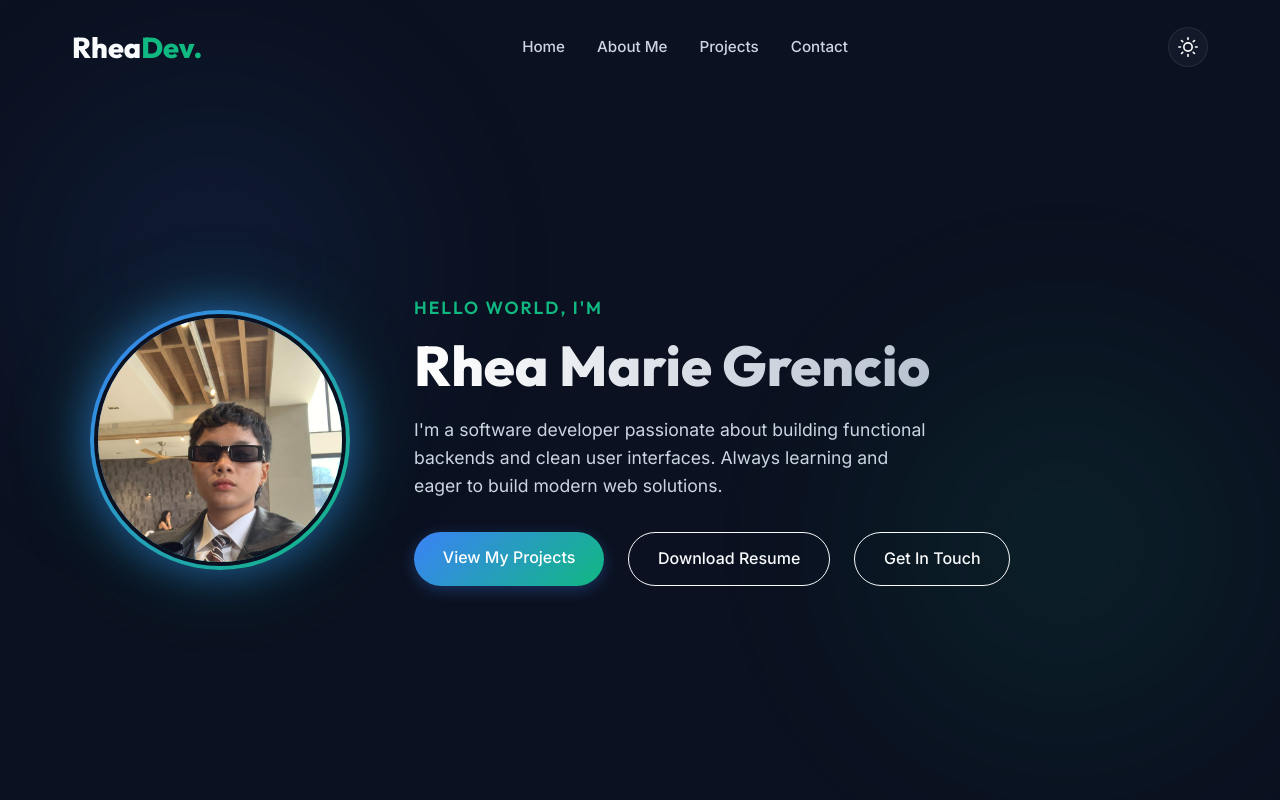
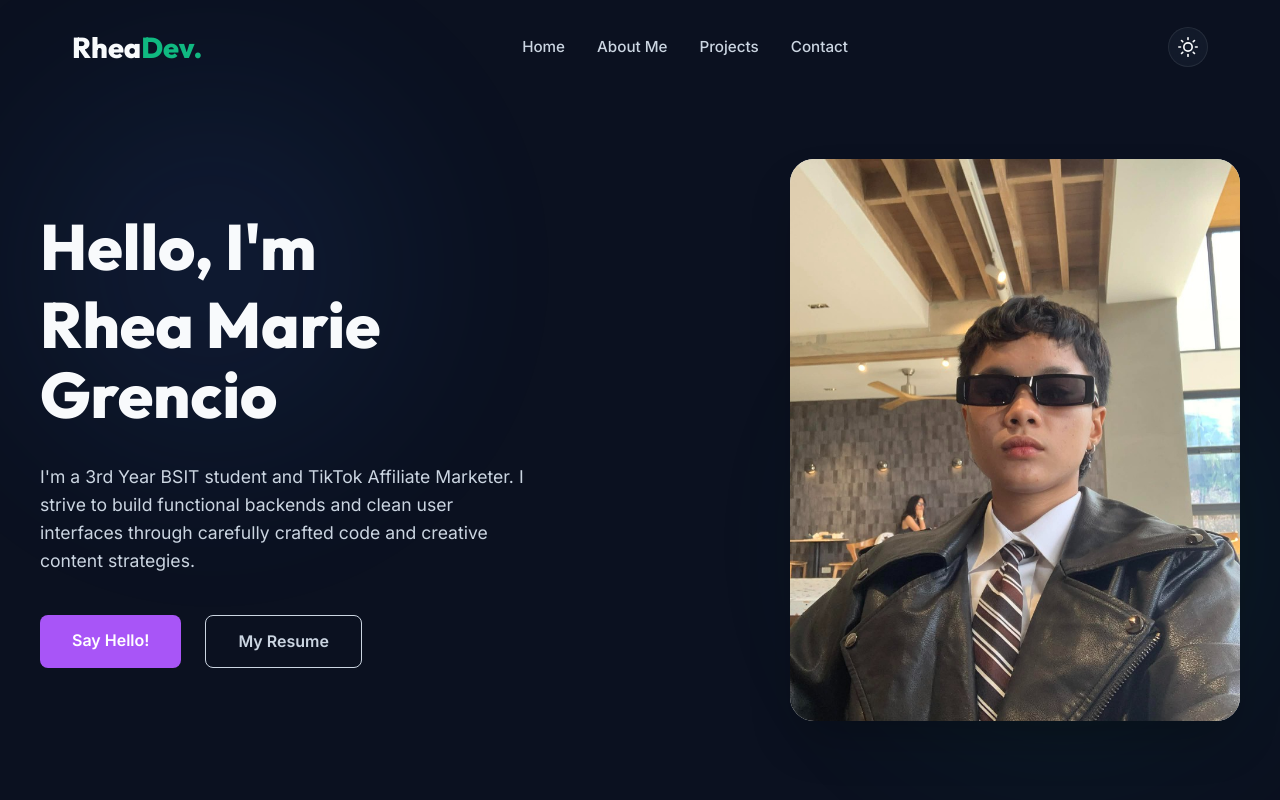
Before and after one commit to Buenavistarm/MY-PORTFOLIO, a React (Vite) app: page / in a window 1280 px wide. Shown: the top 800 px of the page. Built offline with nearby package versions, Linux system fonts and the light colour scheme.

Commit message:
Update Hero layout to match clean design: text left, rounded rectangle photo right

```diff
--- a/src/components/Home.jsx
+++ b/src/components/Home.jsx
@@ -4,30 +4,32 @@ import React from 'react';
 const Home = () => {
   return (
     <section id="home" className="hero fade-in appear">
-      <div className="hero-inner">
-        {/* Left — Profile Photo */}
-        <div className="hero-photo-wrapper">
-          <div className="hero-photo-ring">
+      <div className="hero-inner-clean">
+        {/* Left — Text Content */}
+        <div className="hero-content-left">
+          <h1 className="hero-title-main">
+            Hello, I'm <br />
+            <span>Rhea Marie Grencio</span>
+          </h1>
+          <p className="hero-description-clean">
+            I'm a 3rd Year BSIT student and TikTok Affiliate Marketer.
+            I strive to build functional backends and clean user interfaces
+            through carefully crafted code and creative content strategies.
+          </p>
+          <div className="cta-group-clean">
+            <a href="#contact" className="btn-clean-violet">Say Hello!</a>
+            <a href="/resume.png" download className="btn-clean-outline">My Resume</a>
+          </div>
+        </div>
+
+        {/* Right — Profile Photo */}
+        <div className="hero-photo-container-clean">
+          <div className="hero-photo-wrapper-rect">
             <img
               src="/profile.jpg"
               alt="Rhea Marie Grencio"
-              className="hero-photo"
+              className="hero-photo-rect"
             />
-          </div>
-        </div>
-
-        {/* Right — Text Content */}
-        <div className="hero-content">
-          <p className="greeting">Hello World, I'm</p>
-          <h1 className="glitch" data-text="Rhea Marie Grencio">Rhea Marie Grencio</h1>
-          <p className="subtitle">
-            I'm a software developer passionate about building functional backends and clean user interfaces.
-            Always learning and eager to build modern web solutions.
-          </p>
-          <div className="cta-group">
-            <a href="#projects" className="btn btn-primary">View My Projects</a>
-            <a href="/resume.png" download="Rhea_Marie_Grencio_Resume.png" className="btn btn-secondary">Download Resume</a>
-            <a href="#contact" className="btn btn-secondary">Get In Touch</a>
           </div>
         </div>
       </div>
--- a/src/index.css
+++ b/src/index.css
@@ -765,3 +765,121 @@ footer {
     margin-bottom: 0.8rem;
     list-style: disc;
 }
+
+/* === Clean Hero Design (Reference Inspired) === */
+.hero-inner-clean {
+    display: flex;
+    align-items: center;
+    justify-content: space-between;
+    gap: 4rem;
+    max-width: 1200px;
+    width: 100%;
+    margin: 0 auto;
+}
+
+.hero-content-left {
+    flex: 1;
+    text-align: left;
+}
+
+.hero-title-main {
+    font-family: var(--font-heading);
+    font-size: clamp(2.5rem, 5vw, 4rem);
+    font-weight: 800;
+    line-height: 1.1;
+    margin-bottom: 2rem;
+    color: var(--text-primary);
+}
+
+.hero-title-main span {
+    color: var(--text-primary);
+    display: inline-block;
+    margin-top: 0.5rem;
+}
+
+.hero-description-clean {
+    font-size: 1.1rem;
+    max-width: 500px;
+    margin-bottom: 2.5rem;
+    color: var(--text-secondary);
+    line-height: 1.6;
+}
+
+.cta-group-clean {
+    display: flex;
+    gap: 1.5rem;
+}
+
+.btn-clean-violet {
+    background-color: #a855f7; /* Violet color from reference */
+    color: white;
+    padding: 0.8rem 2rem;
+    border-radius: 8px;
+    font-weight: 600;
+    transition: all 0.3s ease;
+    display: inline-block;
+}
+
+.btn-clean-violet:hover {
+    background-color: #9333ea;
+    transform: translateY(-2px);
+    box-shadow: 0 10px 15px -3px rgba(168, 85, 247, 0.4);
+}
+
+.btn-clean-outline {
+    border: 1px solid var(--text-secondary);
+    color: var(--text-secondary);
+    padding: 0.8rem 2rem;
+    border-radius: 8px;
+    font-weight: 600;
+    transition: all 0.3s ease;
+}
+
+.btn-clean-outline:hover {
+    background: var(--text-secondary);
+    color: var(--bg-main);
+}
+
+.hero-photo-container-clean {
+    flex: 1;
+    display: flex;
+    justify-content: flex-end;
+}
+
+.hero-photo-wrapper-rect {
+    width: 100%;
+    max-width: 450px;
+    aspect-ratio: 4/5;
+    border-radius: 24px;
+    overflow: hidden;
+    box-shadow: 0 25px 50px -12px rgba(0, 0, 0, 0.25);
+    background-color: #fff;
+    position: relative;
+}
+
+.hero-photo-rect {
+    width: 100%;
+    height: 100%;
+    object-fit: cover;
+    display: block;
+}
+
+@media screen and (max-width: 900px) {
+    .hero-inner-clean {
+        flex-direction: column-reverse;
+        text-align: center;
+        gap: 3rem;
+    }
+    .hero-content-left {
+        text-align: center;
+    }
+    .hero-description-clean {
+        margin: 0 auto 2.5rem;
+    }
+    .cta-group-clean {
+        justify-content: center;
+    }
+    .hero-photo-container-clean {
+        justify-content: center;
+    }
+}
```
